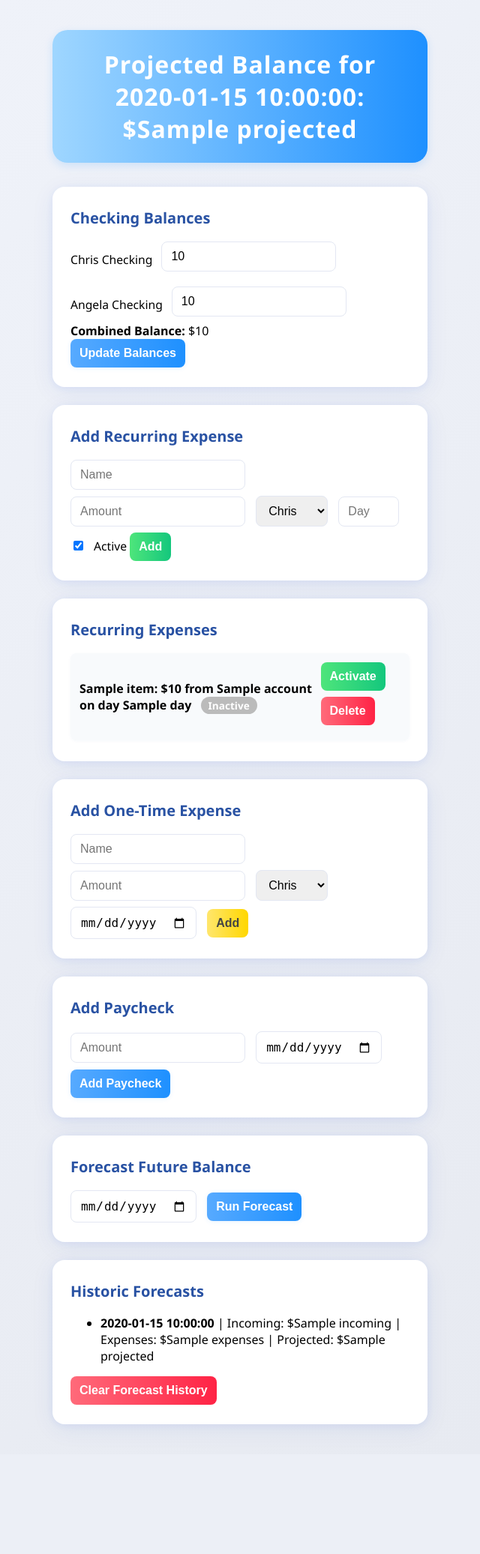
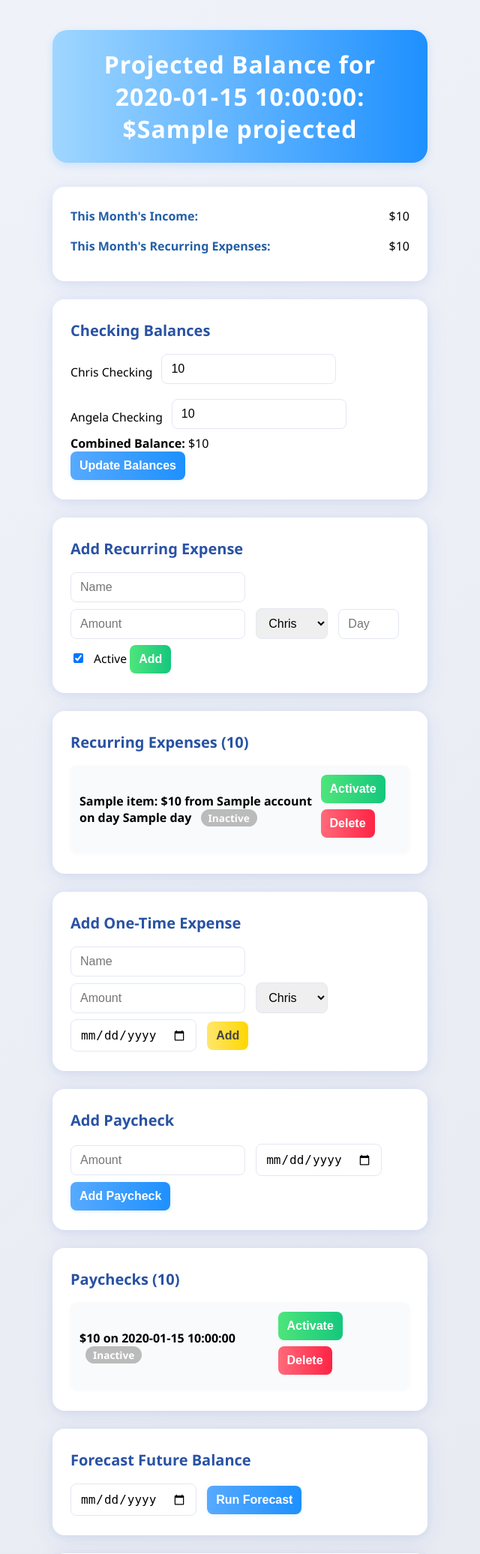
Before and after one commit to Charles-Xavier-Redemption/chess-budget-app, a Flask app: template templates/index.html in a window 1280 px wide. Shown: the top 2072 px of the page at 75% size, without its empty margins (320-960 px from the left). Before the commit the page ends 1908 px from the top, so only its background shows below. Run offline with Flask 3, Linux system fonts and the light colour scheme; the template is opened without the code that fills it: most values are stand-ins (such as "Sample title", 1, 10 or a date in 2020).

Commit message:
Update index.html

```diff
--- a/templates/index.html
+++ b/templates/index.html
@@ -26,6 +26,15 @@
             text-align: center;
             margin-bottom: 32px;
             letter-spacing: 1px;
+        }
+        .summary-row {
+            display: flex;
+            justify-content: space-between;
+            margin-bottom: 18px;
+        }
+        .summary-label {
+            font-weight: bold;
+            color: #235fa7;
         }
         .card {
             background: #fff;
@@ -99,7 +108,7 @@
             font-weight: bold;
             cursor: pointer;
         }
-        .expense-item {
+        .expense-item, .paycheck-item {
             background: #f8fafc;
             border-radius: 8px;
             padding: 12px;
@@ -109,7 +118,7 @@
             justify-content: space-between;
             box-shadow: 0 1px 4px rgba(30,64,175,0.04);
         }
-        .expense-label {
+        .expense-label, .paycheck-label {
             font-weight: bold;
         }
         .badge {
@@ -138,6 +147,18 @@
         {% else %}
             Family Budget Tracker
         {% endif %}
+    </div>
+
+    <!-- MONTHLY INCOME & EXPENSE SUMMARY -->
+    <div class="card">
+        <div class="summary-row">
+            <span class="summary-label">This Month's Income:</span>
+            <span>${{ month_paycheck_total }}</span>
+        </div>
+        <div class="summary-row">
+            <span class="summary-label">This Month's Recurring Expenses:</span>
+            <span>${{ month_recurring_total }}</span>
+        </div>
     </div>
 
     <!-- Checking Balances Card -->
@@ -173,7 +194,7 @@
 
     <!-- Recurring Expenses List Card -->
     <div class="card">
-        <h2>Recurring Expenses</h2>
+        <h2>Recurring Expenses ({{ month_recurring_total }})</h2>
         {% for item in recurring %}
             <div class="expense-item">
                 <span class="expense-label">
@@ -206,6 +227,7 @@
         {% endfor %}
     </div>
 
+    <!-- Add One-Time Expense Card -->
     <form method="post" class="card">
         <h2>Add One-Time Expense</h2>
         <input name="name" placeholder="Name" required>
@@ -219,6 +241,7 @@
         <button class="btn-yellow" type="submit">Add</button>
     </form>
 
+    <!-- Add Paycheck Card -->
     <form method="post" class="card">
         <h2>Add Paycheck</h2>
         <input name="amount" placeholder="Amount" type="number" step="0.01" required>
@@ -227,6 +250,42 @@
         <button class="btn-blue" type="submit">Add Paycheck</button>
     </form>
 
+    <!-- Paycheck List Card -->
+    <div class="card">
+        <h2>Paychecks ({{ month_paycheck_total }})</h2>
+        {% for item in paychecks %}
+            <div class="paycheck-item">
+                <span class="paycheck-label">
+                    <b>${{ item.amount }}</b> on {{ item.date }}
+                    <span class="badge {% if item.active %}badge-active{% else %}badge-inactive{% endif %}">
+                        {% if item.active %}Active{% else %}Inactive{% endif %}
+                    </span>
+                </span>
+                <span>
+                    {% if item.active %}
+                        <form method="post" style="display:inline;">
+                            <input type="hidden" name="form_type" value="deactivate_paycheck">
+                            <input type="hidden" name="idx" value="{{ loop.index0 }}">
+                            <button class="btn-gray" type="submit">Deactivate</button>
+                        </form>
+                    {% else %}
+                        <form method="post" style="display:inline;">
+                            <input type="hidden" name="form_type" value="activate_paycheck">
+                            <input type="hidden" name="idx" value="{{ loop.index0 }}">
+                            <button class="btn-green" type="submit">Activate</button>
+                        </form>
+                    {% endif %}
+                    <form method="post" style="display:inline;">
+                        <input type="hidden" name="form_type" value="delete_paycheck">
+                        <input type="hidden" name="idx" value="{{ loop.index0 }}">
+                        <button class="btn-red" type="submit">Delete</button>
+                    </form>
+                </span>
+            </div>
+        {% endfor %}
+    </div>
+
+    <!-- Forecast Card -->
     <form method="post" class="card">
         <h2>Forecast Future Balance</h2>
         <input name="forecast_date" type="date" required>
@@ -234,6 +293,7 @@
         <button class="btn-blue" type="submit">Run Forecast</button>
     </form>
 
+    <!-- Historic Forecasts Card -->
     <form method="post" class="card">
         <h2>Historic Forecasts</h2>
         {% if forecasts %}
```
